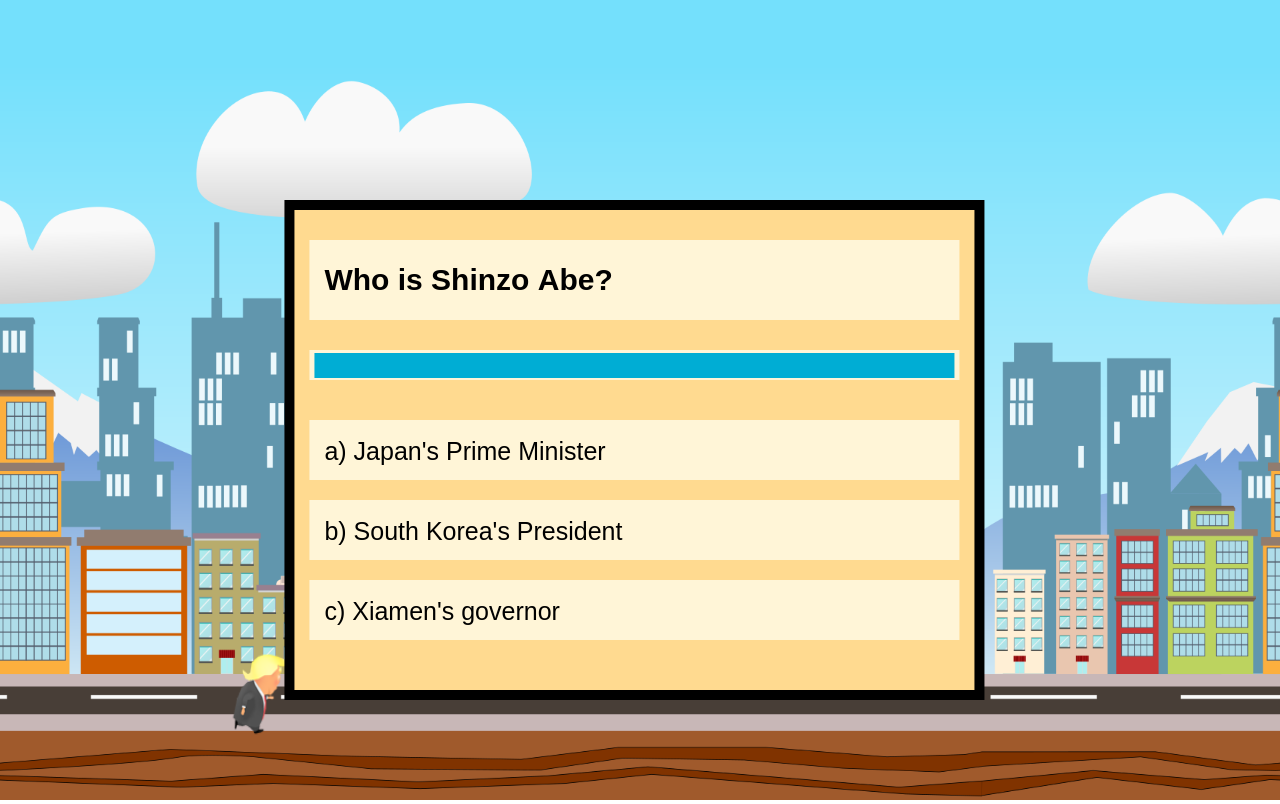
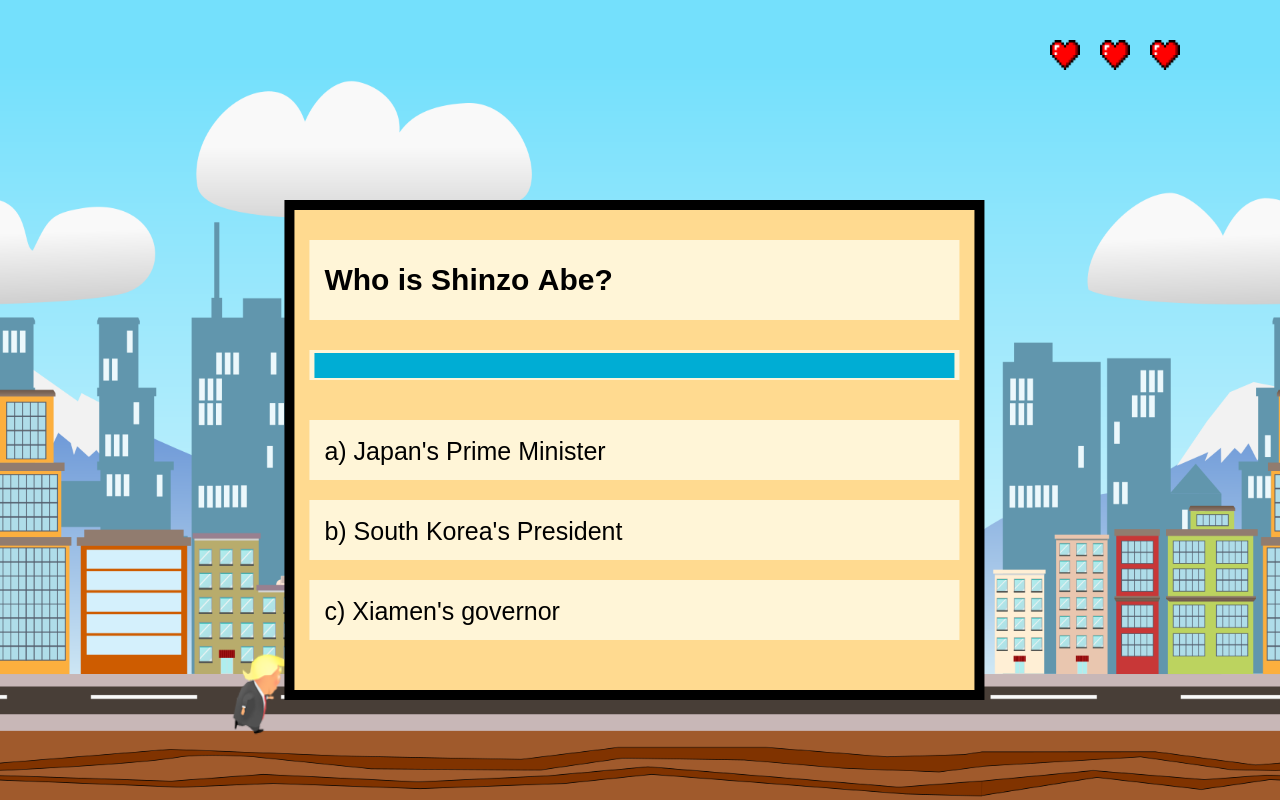
Before and after one commit to nataliafndz26/helpTrump, a plain HTML site: page index.html in a window 1280 px wide. Drawn offline with Linux system fonts and the light colour scheme.

Commit message:
fifth-night

```diff
--- a/index.html
+++ b/index.html
@@ -18,6 +18,7 @@
 
   <canvas id="myCanvas"></canvas>
 
+  <script src="js/lives.js"></script>
   <script src="js/questions.js"></script>
   <script src="js/platforms.js"></script>
   <script src="js/obstacles.js"></script>
--- a/js/game.js
+++ b/js/game.js
@@ -18,12 +18,19 @@ const Game = {
     background: undefined,
     obstacles: [],
     platforms: [],
+    lives: [],
     questions: undefined,
     intervalFirst: undefined,
     intervalSecond: undefined,
     selectedQuestion: undefined,
     flag: true,
-    keys: " ",
+    keys: {
+        space: " "
+        // a: "a",
+        // b: "b",
+        // c: "c"
+    },
+
 
 
 
@@ -46,8 +53,11 @@ const Game = {
 
         this.reset()
 
+        this.generateLives()
+
         this.intervalFirst = setInterval(() => {
 
+            console.log(this.intervalFirst)
 
             this.clear()
             this.drawAll()
@@ -81,11 +91,10 @@ const Game = {
 
                 this.stop()
 
-                //this.questions.draw(this.selectedQuestion)
-
                 this.obstacles = []
 
                 this.flag = false
+
 
                 setTimeout(() => {
 
@@ -93,9 +102,12 @@ const Game = {
 
                     this.flag = true
 
+                    this.lives.pop ()
+
                 }, 10000)
 
             }
+
 
             this.platformDetection()
 
@@ -104,35 +116,18 @@ const Game = {
 
 
         }, 1000 / this.frames.fps)
+
+        this.checkIfCorrect()
     },
 
     stop() {
 
         this.intervalSecond = setInterval(() => {
 
-            this.questions.draw (this.selectedQuestion)
+            this.questions.draw(this.selectedQuestion)
 
-
-        }, 1000 / this.frames.fps)
+          }, 1000 / this.frames.fps)
     },
-
-
-    // stop() {
-
-
-
-    //     // clearInterval(this.intervalFirst)
-
-    //     // this.intervalSecond = setInterval(() => {
-
-    //     // }, 1000 / this.frames.fps);
-
-    //     // setTimeout(() => {
-
-    //     //     this.intervalSecond = clearInterval ()
-
-    //     // }, 10000)
-    // },
 
 
     reset() {
@@ -140,7 +135,7 @@ const Game = {
         this.player = new Player(this.ctx, this.canvasSize, this.keys)
         this.obstacles = []
         this.platforms = []
-        this.questions = new Question (this.ctx, this.canvasSize)
+        this.questions = new Question(this.ctx, this.canvasSize)
 
     },
 
@@ -149,6 +144,7 @@ const Game = {
         this.player.drawTrump(this.frames.framesCounter)
         this.obstacles.forEach(elm => elm.drawObs(this.frames.framesCounter))
         this.platforms.forEach(elm => elm.draw())
+        this.lives.forEach(elm => elm.draw())
     },
 
     clear() {
@@ -170,22 +166,22 @@ const Game = {
 
             const platform1 = new Platform(this.ctx, this.canvasSize, 200, 150, 12, "red", 4)
 
-            this.platforms.push (platform1)
+            this.platforms.push(platform1)
 
         }
         if (this.frames.framesCounter % 425 === 0) {
 
             const platform2 = new Platform(this.ctx, this.canvasSize, 330, 180, 15, "green", 3)
 
-            this.platforms.push (platform2)
+            this.platforms.push(platform2)
 
         }
 
         if (this.frames.framesCounter % 400 === 0) {
 
-           const platform3 = new Platform(this.ctx, this.canvasSize, 460, 120, 12, "yellow", 2)
+            const platform3 = new Platform(this.ctx, this.canvasSize, 460, 120, 12, "yellow", 2)
 
-            this.platforms.push (platform3)
+            this.platforms.push(platform3)
 
         }
     },
@@ -201,9 +197,9 @@ const Game = {
         return this.obstacles.some(elm => {
 
             return (this.player.playerPosition.x < elm.obsPosition.x + elm.obsSize.w &&
-            this.player.playerPosition.x + this.player.playerSize.w > elm.obsPosition.x &&
-            this.player.playerPosition.y < elm.obsPosition.y + elm.obsSize.h &&
-            this.player.playerSize.h + this.player.playerPosition.y > elm.obsPosition.y)
+                this.player.playerPosition.x + this.player.playerSize.w > elm.obsPosition.x &&
+                this.player.playerPosition.y < elm.obsPosition.y + elm.obsSize.h &&
+                this.player.playerSize.h + this.player.playerPosition.y > elm.obsPosition.y)
 
         })
     },
@@ -234,6 +230,55 @@ const Game = {
 
     clearPlat() {
         this.platforms = this.platforms.filter(elm => elm.platPosition.x >= 0)
+    },
+
+    checkIfCorrect() {
+
+        document.addEventListener("keydown", e => {
+
+
+            if (e.key === this.selectedQuestion.correct) {
+                console.log("correct")
+
+                clearInterval (this.intervalSecond)
+
+                return true
+
+
+            } else if (e.key === this.keys.space) {
+
+                return true
+
+
+            } else {
+
+                console.log("incorrect")
+
+                this.lives.pop()
+
+                clearInterval(this.intervalSecond)
+
+
+                return false
+
+            }
+
+
+        })
+
+    },
+
+    generateLives() {
+
+        const life1 = new Life (this.ctx, this.canvasSize, 130)
+
+        const life2 = new Life (this.ctx, this.canvasSize, 180)
+
+        const life3 = new Life(this.ctx, this.canvasSize, 230)
+
+        this.lives.push(life1, life2, life3)
+
+        console.log (this.lives)
     }
 
 }
--- /dev/null
+++ b/js/lives.js
@@ -0,0 +1,43 @@
+class Life {
+    constructor(ctx, canvasSize, diference) {
+
+        this.ctx = ctx;
+
+        this.canvasSize = {
+            w: canvasSize.w,
+            h: canvasSize.h
+        }
+
+        this.livesSize = {
+            w: 30,
+            h: 30
+        }
+
+        this.livesPosition = {
+            x: this.canvasSize.w - diference,
+            y: this.canvasSize.h / 20
+        }
+
+        this.imageInstance = undefined
+
+        this.init ()
+    }
+
+    init() {
+        this.imageInstance = new Image()
+        this.imageInstance.src = 'img/heart.png'
+        this.draw()
+    }
+
+    draw() {
+        this.ctx.drawImage(
+            this.imageInstance,
+            this.livesPosition.x,
+            this.livesPosition.y,
+            this.livesSize.w,
+            this.livesSize.h
+        )
+
+    }
+
+}
--- a/js/player.js
+++ b/js/player.js
@@ -88,7 +88,7 @@ class Player {
         document.addEventListener("keydown", e => {
 
 
-            if (e.key === this.keys) {
+            if (e.key === this.keys.space) {
 
                 //if (this.playerPosition.y >= this.defaultPosition) {
                     this.jumpTrump()
--- a/js/questions.js
+++ b/js/questions.js
@@ -107,7 +107,8 @@ class Question {
                     b: "b) Abraham Lincoln",
                     c: "c) Thomas Jefferson"
                 },
-                correct: "a"
+                correct: "a",
+                status: true
             },
 
             {
@@ -117,7 +118,8 @@ class Question {
                     b: "b) 194",
                     c: "c) 178"
                 },
-                correct: "b"
+                correct: "b",
+                status: true
             },
 
             {
@@ -127,7 +129,8 @@ class Question {
                     b: "b) 1939",
                     c: "c) 1951"
                 },
-                correct: "c"
+                correct: "c",
+                status: true
             },
             {
                 ask: "Where are the African Union headquarters?",
@@ -136,7 +139,8 @@ class Question {
                     b: "b) Sudan",
                     c: "c) Argelia"
                 },
-                correct: "a"
+                correct: "a",
+                status: true
             },
             {
                 ask: "Which interpreting modality is used in the European Parliament?",
@@ -145,7 +149,8 @@ class Question {
                     b: "b) Liaison Interpreting",
                     c: "c) Simultaneous Interpreting"
                 },
-                correct: "c"
+                correct: "c",
+                status: true
             },
             {
                 ask: "Which of these options is NOT true?",
@@ -154,7 +159,8 @@ class Question {
                     b: "b) The UN Charter states that the use of force is not authorized to maintain international peace",
                     c: "c) State sovereignty is the fundamental pillar of International Law"
                 },
-                correct: "b"
+                correct: "b",
+                status: true
             },
             {
                 ask: "Who is Shinzo Abe?",
@@ -163,7 +169,8 @@ class Question {
                     b: "b) South Korea's President",
                     c: "c) Xiamen's governor"
                 },
-                correct: "a"
+                correct: "a",
+                status: true
             },
             {
                 ask: "How many countries are there in the United Kingdom?",
@@ -172,7 +179,8 @@ class Question {
                     b: "b) 4",
                     c: "c) 5"
                 },
-                correct: "b"
+                correct: "b",
+                status: true
             },
             {
                 ask: "Which is the capital of the state of Oregon?",
@@ -181,7 +189,8 @@ class Question {
                     b: "b) Eugene",
                     c: "c) Salem"
                 },
-                correct: "c"
+                correct: "c",
+                status: true
             },
             {
                 ask: "Which is the second name of Angela Merkel?",
@@ -190,7 +199,8 @@ class Question {
                     b: "b) Dorothea",
                     c: "c) Frederika"
                 },
-                correct: "b"
+                correct: "b",
+                status: true
             }
 
         ]
@@ -296,4 +306,5 @@ class Question {
         return this.text[randomQuestion]
     }
 
+
 }
```
Also changed, not shown: img/heart.png (added), img/whitehouse.png (added).
